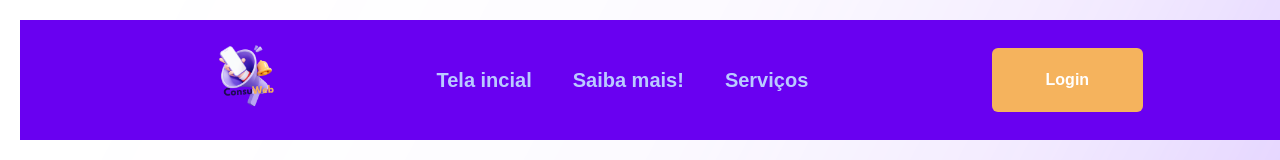
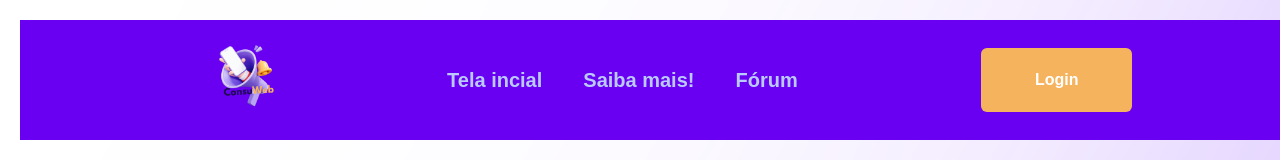
Before and after one commit to Sandynesk/Mostra_reserva, a React (Create React App) app: page / in a window 1280 px wide. Shown: the top 160 px of the page. Built offline with nearby package versions, Linux system fonts and the light colour scheme.

Commit message:
literalmente fórum

```diff
--- a/src/components/Forum.js
+++ b/src/components/Forum.js
@@ -4,13 +4,13 @@
 import Forumcont from "./Forumcont";
 
 function Forum() {
-
-<div>
-    <Navbar />
-    <Forumcont />
-    <Footer />  {/* Renderize o componente Footer */}
-</div>
-
+  return (
+    <div>
+      <Navbar />
+      <Forumcont />
+      <Footer />  {/* Renderize o componente Footer */}
+    </div>
+  );
 }
 
 export default Forum;
--- a/src/components/Forumcont.js
+++ b/src/components/Forumcont.js
@@ -2,9 +2,10 @@
 import './Css/Forumcont.css';
 
 function Forumcont(){
+    return (
 
     <body>
-        <div class="container">
+    <div class="container">
             <h1>Fórum Simples</h1>
             <div class="message-form">
                 <h2>Nova Mensagem</h2>
@@ -17,6 +18,7 @@
             </div>
         </div>
     </body>
+    )
 
 }
 
--- a/src/components/Navbar.js
+++ b/src/components/Navbar.js
@@ -23,7 +23,7 @@
               <a className="nav-link" href="saiba">Saiba mais!</a>
             </li>
             <li className="nav-item">
-              <a className="nav-link" href="#">Serviços</a>
+              <a className="nav-link" href="forum">Fórum</a>
             </li>
           </ul>
           <a className="btn btn-custom" href="/login" role="button" style={{ fontWeight: 'bold' }}>Login</a>
```
